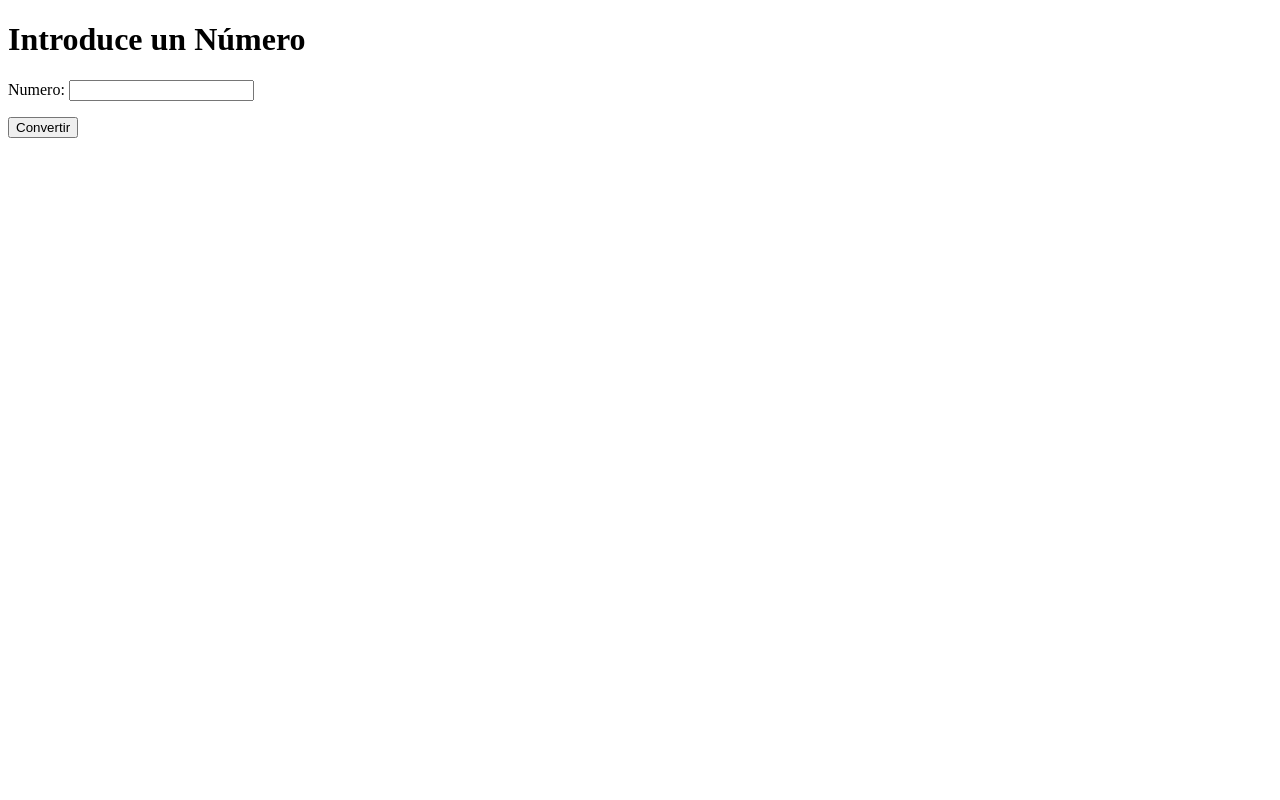
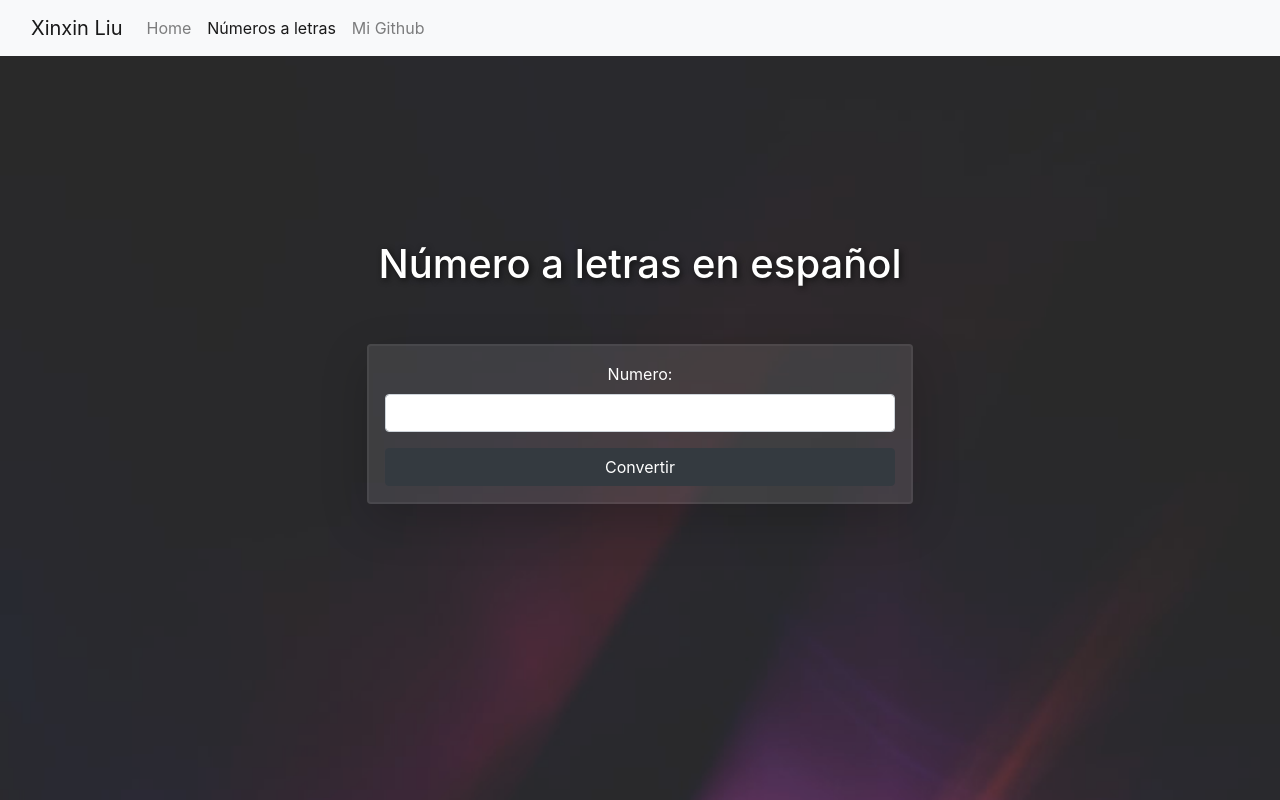
Before and after one commit to xxliu95/numero_a_letras, a Django app: page / in a window 1280 px wide. Run offline with Django 5.2, Linux system fonts and the light colour scheme.

Commit message:
Add style, navbar and more

```diff
--- a/app/forms.py
+++ b/app/forms.py
@@ -5,3 +5,8 @@ class Entrada(forms.ModelForm):
     class Meta:
         model = Texto
         fields = ['numero']
+
+    def __init__(self, *args, **kwargs):
+        super(Entrada, self).__init__(*args, **kwargs)
+        for visible in self.visible_fields():
+            visible.field.widget.attrs['class'] = 'form-control'
--- a/app/templates/app/index.html
+++ b/app/templates/app/index.html
@@ -1,18 +1,71 @@
 <!DOCTYPE html>
 <html>
 <head>
-    <title>Convertir Número a Letras</title>
+    <!-- Required meta tags -->
+    <meta charset="utf-8">
+    <meta name="viewport" content="width=device-width, initial-scale=1, shrink-to-fit=no">
+    {% load static %}
+    <link rel="shortcut icon" href="{% static 'images/favicon.ico' %}" type="image/x-icon">
+    <link rel="icon" href="{% static 'images/favicon.ico' %}" type="image/x-icon">
+
+    <link rel="stylesheet" type="text/css" href="{% static 'css/styles.css' %}">
+
+    <!-- Bootstrap CSS -->
+    <link rel="stylesheet" href="https://cdn.jsdelivr.net/npm/bootstrap@4.3.1/dist/css/bootstrap.min.css" integrity="sha384-ggOyR0iXCbMQv3Xipma34MD+dH/1fQ784/j6cY/iJTQUOhcWr7x9JvoRxT2MZw1T" crossorigin="anonymous">
+
+    <title>Números a letras</title>
 </head>
-<body>
-    <h1>Introduce un Número</h1>
-    <form method="post">
-        {% csrf_token %}
-        {{ form.as_p }}
-        <button type="submit">Convertir</button>
-    </form>
+<body class="bg-transparent">
+<nav class="navbar navbar-expand-lg navbar-light bg-light">
+    <div class="container-fluid">
+        <span></span>
+        <a class="navbar-brand" href="#">Xinxin Liu</a>
 
-    {% if resultado %}
-        <h2>Resultado: {{ resultado }}</h2>
-    {% endif %}
+        <button class="navbar-toggler" type="button" data-bs-toggle="collapse" data-bs-target="#navbarNav" aria-controls="navbarNav" aria-expanded="false" aria-label="Toggle navigation">
+            <span class="navbar-toggler-icon"></span>
+        </button>
+
+        <div class="collapse navbar-collapse" id="navbarNav">
+            <ul class="navbar-nav">
+                <li class="nav-item">
+                    <a class="nav-link" href="https://xxliu95.github.io/">Home</a>
+                </li>
+                <li class="nav-item active">
+                    <a class="nav-link" href="https://numeroaletras-production.up.railway.app/">Números a letras</a>
+                </li>
+                <li class="nav-item">
+                    <a class="nav-link d-flex align-items-center" href="https://github.com/xxliu95">
+                        <!-- <img src="{% static 'images/git.png' %}" class="mr-2 .d-md-none .d-xl-block" style="height: 2em; width: 2em; margin-right: 0.5em;" alt="Github"> -->
+                        <span>Mi Github</span>
+                    </a>
+                </li>
+            </ul>
+        </div>
+    </div>
+</nav>
+<div class="container text-center" style="margin-top: 10em">
+    <div class="row d-flex justify-content-center p-4" >
+        <h1 class="text-white" style="text-shadow: 2px 2px 6px #111111">Número a letras en español</h1>
+    </div>
+    <div class="row d-flex justify-content-center p-4" >
+        <form class="styled-form text-white col-md-6 p-3 rounded shadow-lg" method="post">
+            {% csrf_token %}
+            <div>
+                {{ form.as_p }}
+            </div>
+            <div class="text-center">
+                <button type="submit" class="btn btn-dark w-100">Convertir</button>
+            </div>
+        </form>
+    </div>
+
+    <div class="row d-flex justify-content-center p-4" >
+        {% if resultado %}
+            <h2 class="text-white">Resultado: {{ resultado }}</h2>
+        {% endif %}
+    </div>
+</div>
+
+<script src="https://cdn.jsdelivr.net/npm/bootstrap@5.3.0-alpha1/dist/js/bootstrap.bundle.min.js"></script>
 </body>
 </html>
--- a/app/utils.py
+++ b/app/utils.py
@@ -5,7 +5,7 @@ def numero_a_letras(numero):
     if "." in numero:
         entero, decimal = numero.split(".")
         entero_letras = num2words(int(entero), lang="es")
-        decimal_letras = " ".join(num2words(int(digito), lang="es") for digito in decimal)
+        decimal_letras = num2words(int(decimal), lang="es")
         return f"{entero_letras} con {decimal_letras}"
     else:
         return num2words(int(numero), lang="es")
--- a/numero_a_letras/settings.py
+++ b/numero_a_letras/settings.py
@@ -118,6 +118,7 @@ USE_TZ = True
 # https://docs.djangoproject.com/en/5.1/howto/static-files/
 
 STATIC_URL = 'static/'
+STATICFILES_DIRS = [BASE_DIR / "static"]
 
 # Default primary key field type
 # https://docs.djangoproject.com/en/5.1/ref/settings/#default-auto-field
--- /dev/null
+++ b/static/css/styles.css
@@ -0,0 +1,11 @@
+body {
+    background-image: url("../images/bg.png ");
+    background-size: cover;
+}
+
+.styled-form {
+    background-color: rgba(255, 255, 255, 0.1);
+    border: 2px solid rgba(255, 255, 255, 0.05);
+    padding: 20px;
+    border-radius: 10px; /* Optional rounded corners */
+}
```
Also changed, not shown: static/images/bg.png (added), static/images/favicon.ico (added), static/images/git.png (added), static/images/profile.png (added), 2 other files.
